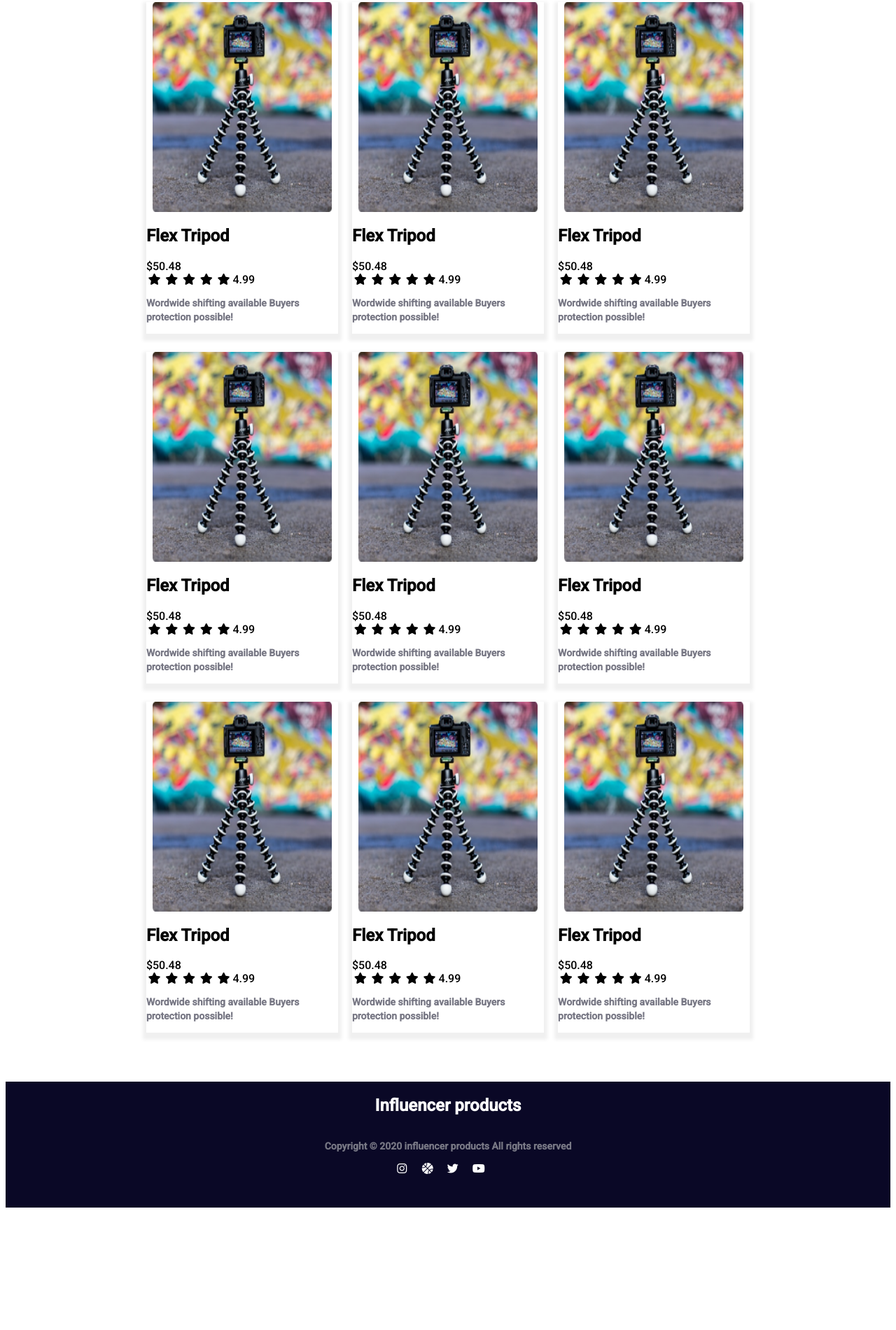
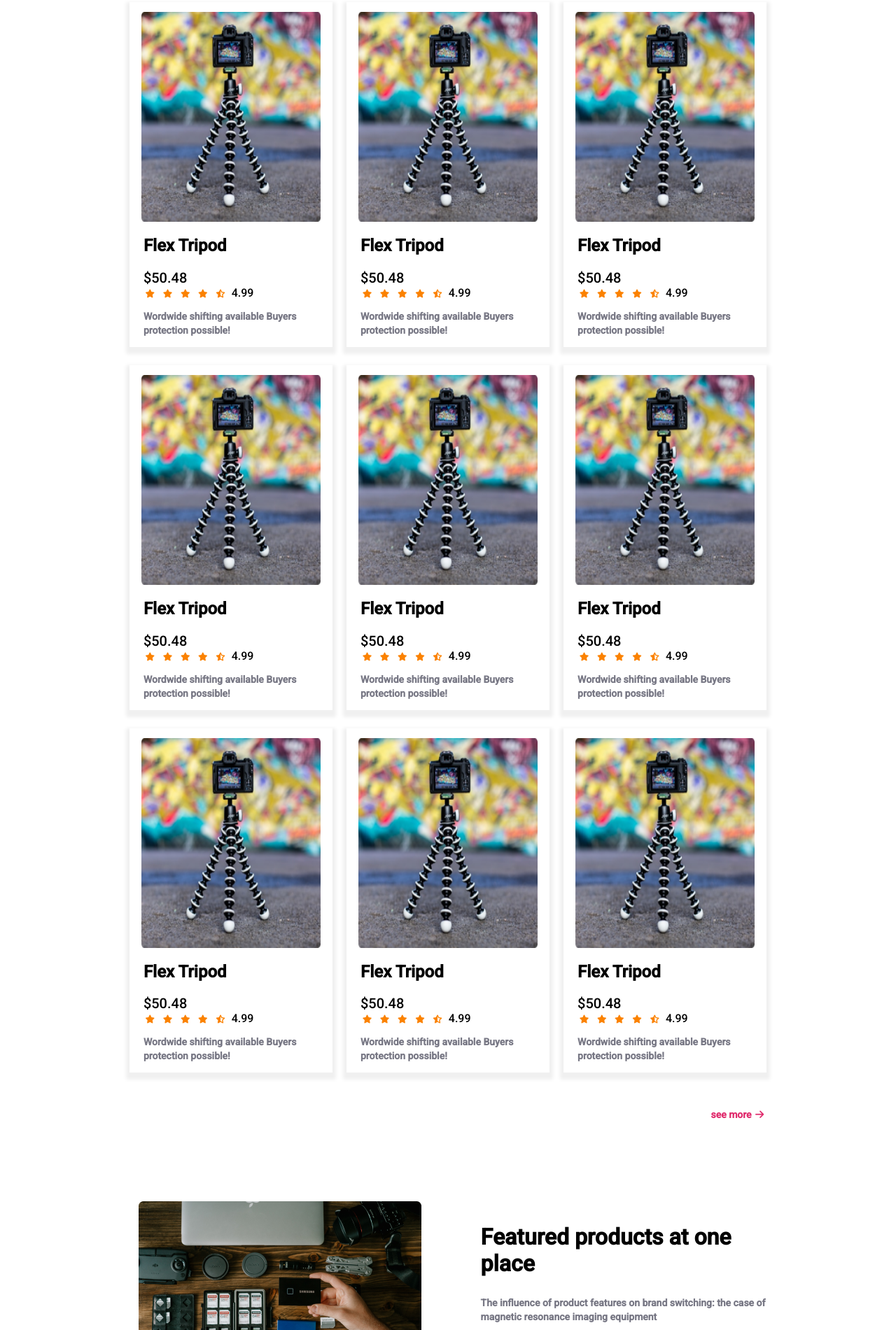
Before and after one commit to Fajla-Rabby/second-assignment, a plain HTML site: page index.html in a window 1280 px wide. Shown: the part 899-2800 px from the top of the page at 70% size. Before the commit the page ends 2633 px from the top, so only its background shows below. Drawn offline with Linux system fonts and the light colour scheme.

Commit message:
responsive done

```diff
--- a/index.html
+++ b/index.html
@@ -24,7 +24,7 @@
         <section class="flex">
             <div class="half">
                 <h1>Start your Journey as Influencer</h1>
-                <p>Lorem ipsum dolor sit amet, consectetur adipiscing elit. Sem
+                <p style="margin-bottom: 5%;">Lorem ipsum dolor sit amet, consectetur adipiscing elit. Sem
                     vestibulum sed scelerisque eros. Lectus faucibus.</p>
                 <a class="button" target="_blank" href="www.google.com">Preebook now <i
                         class="fas fa-arrow-right"></i></a>
@@ -32,8 +32,8 @@
             <div class="half">
                 <img src="images/main-camera.png" alt="camera">
             </div>
+        </section>
 
-        </section>
         <section>
             <div class="logos">
                 <div class="logo"><img src="logos/Alibaba.svg" alt=""></div>
@@ -55,13 +55,13 @@
                     </div>
                     <div class="details">
                         <h2>Flex Tripod</h2>
-                        $50.48
+                        <span id="price">$50.48</span>
                         <div class="rating-and-stuff">
                             <i class="fas fa-star filled"></i>
                             <i class="fas fa-star filled"></i>
                             <i class="fas fa-star filled"></i>
                             <i class="fas fa-star filled"></i>
-                            <i class="fas fa-star empty"></i>
+                            <i class="fas fa-star-half-alt filled"></i>
                             <span>4.99</span>
                             <br>
                             <p>Wordwide shifting available Buyers protection possible!</p>
@@ -75,13 +75,13 @@
                     </div>
                     <div class="details">
                         <h2>Flex Tripod</h2>
-                        $50.48
+                        <span id="price">$50.48</span>
                         <div class="rating-and-stuff">
                             <i class="fas fa-star filled"></i>
                             <i class="fas fa-star filled"></i>
                             <i class="fas fa-star filled"></i>
                             <i class="fas fa-star filled"></i>
-                            <i class="fas fa-star empty"></i>
+                            <i class="fas fa-star-half-alt filled"></i>
                             <span>4.99</span>
                             <br>
                             <p>Wordwide shifting available Buyers protection possible!</p>
@@ -95,13 +95,13 @@
                     </div>
                     <div class="details">
                         <h2>Flex Tripod</h2>
-                        $50.48
+                        <span id="price">$50.48</span>
                         <div class="rating-and-stuff">
                             <i class="fas fa-star filled"></i>
                             <i class="fas fa-star filled"></i>
                             <i class="fas fa-star filled"></i>
                             <i class="fas fa-star filled"></i>
-                            <i class="fas fa-star empty"></i>
+                            <i class="fas fa-star-half-alt filled"></i>
                             <span>4.99</span>
                             <br>
                             <p>Wordwide shifting available Buyers protection possible!</p>
@@ -115,13 +115,13 @@
                     </div>
                     <div class="details">
                         <h2>Flex Tripod</h2>
-                        $50.48
+                        <span id="price">$50.48</span>
                         <div class="rating-and-stuff">
                             <i class="fas fa-star filled"></i>
                             <i class="fas fa-star filled"></i>
                             <i class="fas fa-star filled"></i>
                             <i class="fas fa-star filled"></i>
-                            <i class="fas fa-star empty"></i>
+                            <i class="fas fa-star-half-alt filled"></i>
                             <span>4.99</span>
                             <br>
                             <p>Wordwide shifting available Buyers protection possible!</p>
@@ -135,13 +135,13 @@
                     </div>
                     <div class="details">
                         <h2>Flex Tripod</h2>
-                        $50.48
+                        <span id="price">$50.48</span>
                         <div class="rating-and-stuff">
                             <i class="fas fa-star filled"></i>
                             <i class="fas fa-star filled"></i>
                             <i class="fas fa-star filled"></i>
                             <i class="fas fa-star filled"></i>
-                            <i class="fas fa-star empty"></i>
+                            <i class="fas fa-star-half-alt filled"></i>
                             <span>4.99</span>
                             <br>
                             <p>Wordwide shifting available Buyers protection possible!</p>
@@ -155,13 +155,13 @@
                     </div>
                     <div class="details">
                         <h2>Flex Tripod</h2>
-                        $50.48
+                        <span id="price">$50.48</span>
                         <div class="rating-and-stuff">
                             <i class="fas fa-star filled"></i>
                             <i class="fas fa-star filled"></i>
                             <i class="fas fa-star filled"></i>
                             <i class="fas fa-star filled"></i>
-                            <i class="fas fa-star empty"></i>
+                            <i class="fas fa-star-half-alt filled"></i>
                             <span>4.99</span>
                             <br>
                             <p>Wordwide shifting available Buyers protection possible!</p>
@@ -175,13 +175,13 @@
                     </div>
                     <div class="details">
                         <h2>Flex Tripod</h2>
-                        $50.48
+                        <span id="price">$50.48</span>
                         <div class="rating-and-stuff">
                             <i class="fas fa-star filled"></i>
                             <i class="fas fa-star filled"></i>
                             <i class="fas fa-star filled"></i>
                             <i class="fas fa-star filled"></i>
-                            <i class="fas fa-star empty"></i>
+                            <i class="fas fa-star-half-alt filled"></i>
                             <span>4.99</span>
                             <br>
                             <p>Wordwide shifting available Buyers protection possible!</p>
@@ -195,13 +195,13 @@
                     </div>
                     <div class="details">
                         <h2>Flex Tripod</h2>
-                        $50.48
+                        <span id="price">$50.48</span>
                         <div class="rating-and-stuff">
                             <i class="fas fa-star filled"></i>
                             <i class="fas fa-star filled"></i>
                             <i class="fas fa-star filled"></i>
                             <i class="fas fa-star filled"></i>
-                            <i class="fas fa-star empty"></i>
+                            <i class="fas fa-star-half-alt filled"></i>
                             <span>4.99</span>
                             <br>
                             <p>Wordwide shifting available Buyers protection possible!</p>
@@ -215,13 +215,13 @@
                     </div>
                     <div class="details">
                         <h2>Flex Tripod</h2>
-                        $50.48
+                        <span id="price">$50.48</span>
                         <div class="rating-and-stuff">
                             <i class="fas fa-star filled"></i>
                             <i class="fas fa-star filled"></i>
                             <i class="fas fa-star filled"></i>
                             <i class="fas fa-star filled"></i>
-                            <i class="fas fa-star empty"></i>
+                            <i class="fas fa-star-half-alt filled"></i>
                             <span>4.99</span>
                             <br>
                             <p>Wordwide shifting available Buyers protection possible!</p>
@@ -231,7 +231,24 @@
                 </div>
             </div>
             </div>
+            <p style="margin-left: 83%; margin-top: 50px; color: #e02c6d;">see more <i class="fas fa-arrow-right"></i>
+            </p>
 
+        </section>
+
+
+
+        <section class="feature">
+            <div>
+                <img src="images/gear.png" alt="">
+            </div>
+            <div class="feature-paragraph">
+                <h1 class="feature-heading">Featured products at one place</h1>
+                <p>The influence of product features on brand switching: the case of magnetic resonance imaging equipment
+                </p>
+                <br>
+                <button class="feature-button" href=""> <b>Join Now <i class="fas fa-arrow-right"></i></b> </button>
+            </div>
         </section>
 
 
--- a/style.css
+++ b/style.css
@@ -1,6 +1,7 @@
 body {
   font-family: "Poppins", sans-serif;
   font-family: "Roboto", sans-serif;
+  /* background-color: #AAAAAA ; */
 }
 h1 {
   font-size: 50px;
@@ -9,6 +10,7 @@ main{
     display: flex;
     flex-direction: column;
     align-items: center;
+
 
 }
 .first-header {
@@ -37,9 +39,12 @@ main{
     margin-left: 1%;
 }
 .logos{
-   display: flex;
+   /* display: flex;
    align-items: center;
-   justify-content: center;
+   justify-content: space-between; */
+   display: grid;
+    grid-template-columns: repeat(7, 1fr);
+    grid-row-gap: 30px;
 
 }
 .logo{
@@ -70,6 +75,22 @@ main{
 .collection{
     box-shadow: 0 5px 5px 5px rgb(240, 240, 240);
 }
+.details{
+    padding-left: 20px;
+}
+#price{
+    font-size: 20px;
+}
+.filled{
+    font-size: 12px;
+    color: #FB8200;
+    padding-right: 5px;
+
+}
+.fa-star.empty{
+    color: #AEAEAE;
+    font-size: 12px;
+}
 p{
     font-size: 14px;
     font-weight: bold;
@@ -83,6 +104,7 @@ p{
   display: flex;
   justify-content: center;
   align-items: center;
+  padding-top: 14px;
 }
 .footer-background{
     height: 180px;
@@ -92,7 +114,8 @@ p{
 .footer-section{
     display: flex;
     flex-direction: column;
-    align-items: center;
+    text-align: center;
+    padding: 15px;
     color: white;
 }
 .icons{
@@ -104,7 +127,79 @@ p{
 #icon{
     margin-right: 20px;
 }
+
+/* feature */
+.feature{
+    display: flex;
+    justify-content: space-between;
+   margin:100px 165px;
+   margin-left: 15%;
+}
+.feature img{
+    width: 404px;
+    height: 270px;
+}
+.feature-paragraph{
+    margin-left: 80px;
+    padding:5px;
+}
+.feature-heading{
+    font-weight: bold;
+    font-size: 32px;
+}
+.feature-button{
+    background-color: #E02C6D;
+    color:white;
+    padding: 10px 45px;
+    border: 1px solid;
+}
+/* media quories */
+
+/* mobile devices */
 @media only screen and (max-width: 688px) {
+    .flex{
+        width:100%;
+        flex-direction: column;
+        margin-left: 30px;
+    }
+    .logos{
+        grid-template-columns: repeat(2, 1fr);
 
+    }
 
+    .logo{
+        flex-direction: column;
+    }
+    .collections{
+        grid-template-columns: repeat(1,1fr);
+    }
+    .feature{
+        flex-direction: column;
+        margin: 50px 80px;
+    }
+    .feature-button{
+        padding:10px 20px;
+    }
 }
+
+/* tablet devices */
+@media only screen and (min-width: 688px) and (max-width: 992px) {
+
+    .collections{
+        grid-template-columns: repeat(2,1fr);
+    }
+    .logos{
+        grid-template-columns: repeat(3, 1fr);
+
+    }
+
+    .logo{
+        flex-direction: column;
+    .feature{
+        flex-direction: column;
+        margin: 50px 80px 20px;
+    }
+    .feature-button{
+        padding:10px 20px 20px;
+    }
+}
```
